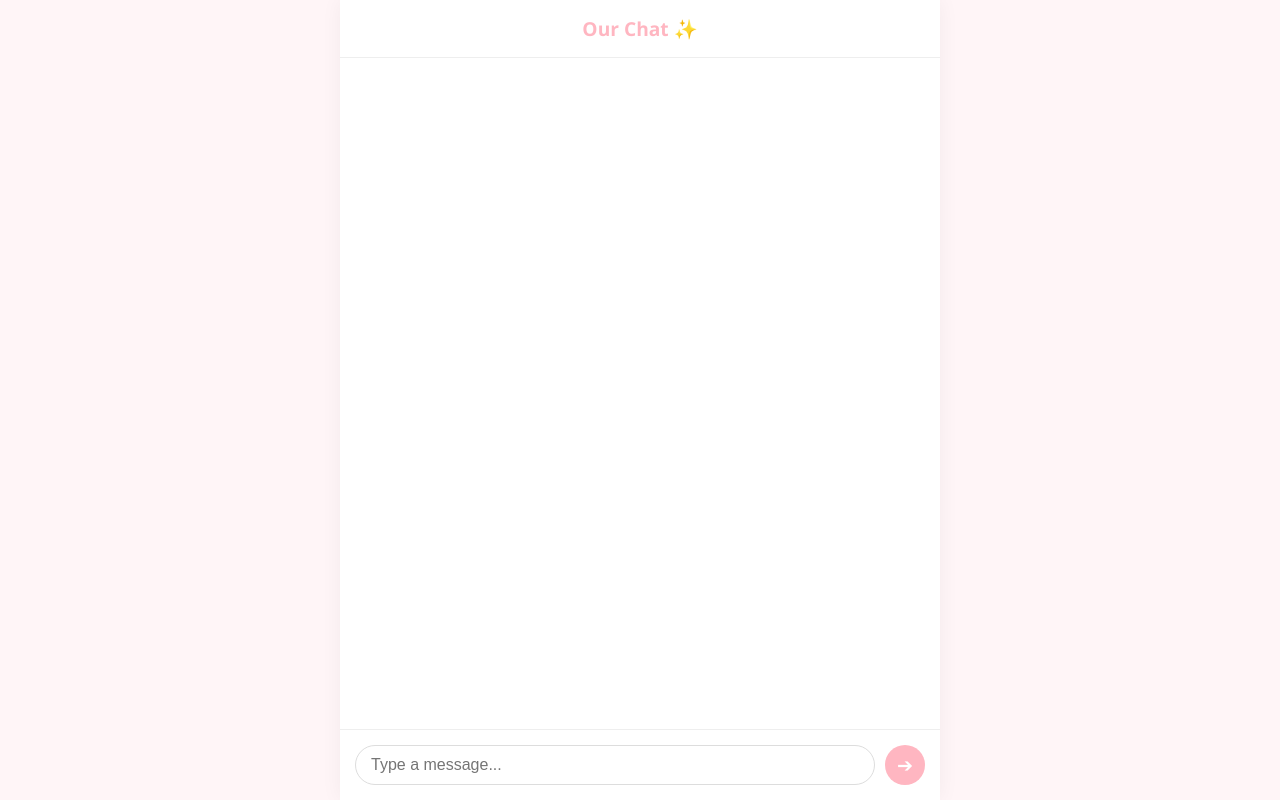
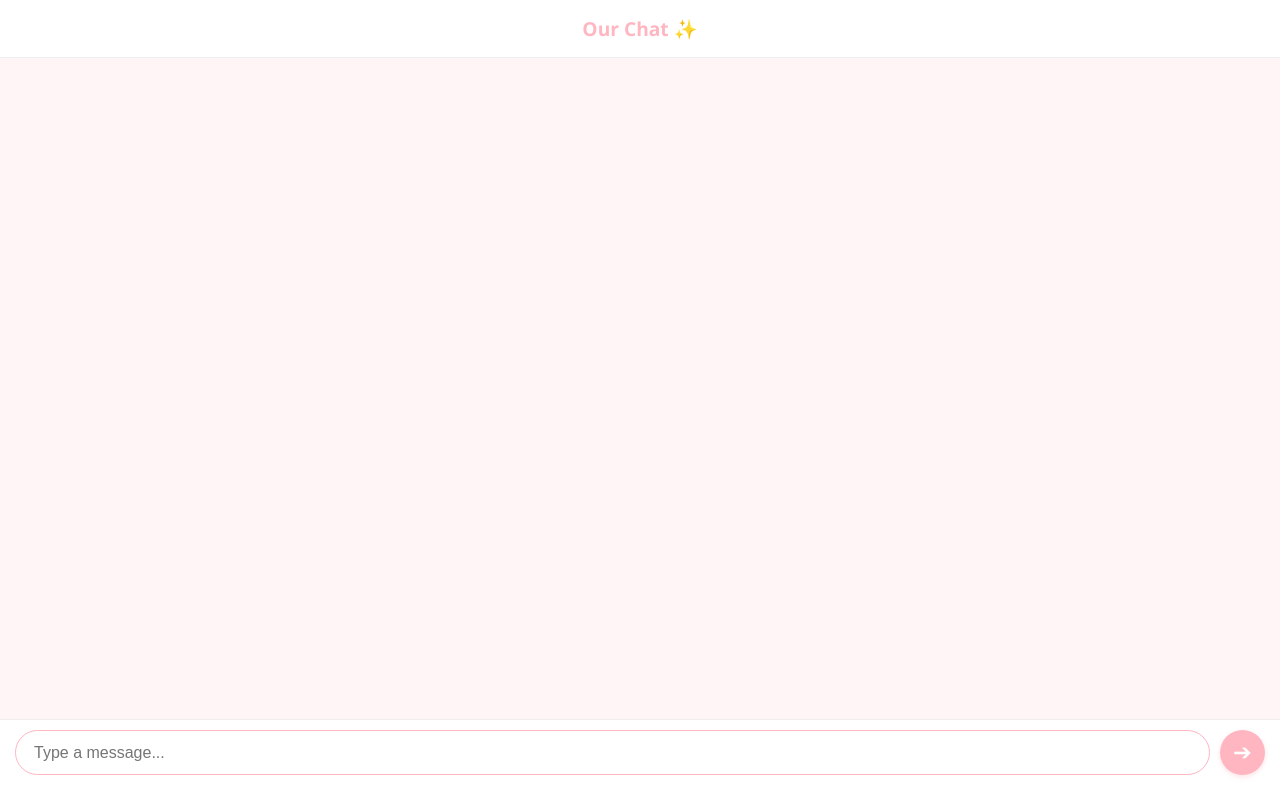
Before and after one commit to THESHMIL0/catworld-server, a website: page index.html in a window 1280 px wide. Drawn offline with Linux system fonts and the light colour scheme; no server answers.

Commit message:
Update index.html

```diff
--- a/index.html
+++ b/index.html
@@ -17,18 +17,18 @@
             margin: 0;
             padding: 0;
             height: 100%;
+            width: 100%;
             font-family: 'Segoe UI', Tahoma, Geneva, Verdana, sans-serif;
             background-color: var(--bg-color);
+            overflow: hidden; /* Prevent body scroll */
         }
 
         .chat-container {
             display: flex;
             flex-direction: column;
-            height: 100%;
-            max-width: 600px;
-            margin: 0 auto;
+            height: 100vh;
+            width: 100%;
             background: var(--chat-bg);
-            box-shadow: 0 0 20px rgba(0,0,0,0.05);
         }
 
         .header {
@@ -39,6 +39,7 @@
             color: var(--primary-color);
             font-weight: bold;
             font-size: 1.2rem;
+            flex-shrink: 0;
         }
 
         #messages {
@@ -48,6 +49,7 @@
             display: flex;
             flex-direction: column;
             gap: 10px;
+            background-color: var(--bg-color);
         }
 
         .bubble {
@@ -57,6 +59,7 @@
             font-size: 0.95rem;
             line-height: 1.4;
             position: relative;
+            box-shadow: 0 1px 2px rgba(0,0,0,0.1);
         }
 
         .bubble.me {
@@ -81,17 +84,18 @@
         }
 
         .input-area {
-            padding: 15px;
+            padding: 10px 15px 25px 15px; /* Extra bottom padding for mobile */
             background: white;
             border-top: 1px solid #eee;
             display: flex;
             gap: 10px;
+            flex-shrink: 0;
         }
 
         input {
             flex: 1;
             border: 1px solid #ddd;
-            padding: 10px 15px;
+            padding: 12px 18px;
             border-radius: 25px;
             outline: none;
             font-size: 1rem;
@@ -105,14 +109,15 @@
             background: var(--primary-color);
             color: white;
             border: none;
-            width: 40px;
-            height: 40px;
+            width: 45px;
+            height: 45px;
             border-radius: 50%;
             cursor: pointer;
             display: flex;
             align-items: center;
             justify-content: center;
-            font-size: 1.2rem;
+            font-size: 1.4rem;
+            box-shadow: 0 2px 5px rgba(255,182,193,0.4);
         }
     </style>
 </head>
@@ -132,13 +137,15 @@
         const messagesDiv = document.getElementById('messages');
         const input = document.getElementById('messageInput');
 
-        // This would be replaced by your real username logic
         let currentUser = "Thesh";
 
         async function loadMessages() {
             try {
                 const response = await fetch('/api/messages');
                 const messages = await response.json();
+
+                // Only update if count changed or first load
+                if (window.lastMsgCount !== messages.length) {
                     messagesDiv.innerHTML = '';
                     messages.forEach(msg => {
                         const div = document.createElement('div');
@@ -150,6 +157,8 @@
                         messagesDiv.appendChild(div);
                     });
                     messagesDiv.scrollTop = messagesDiv.scrollHeight;
+                    window.lastMsgCount = messages.length;
+                }
             } catch (e) { console.error(e); }
         }
 
@@ -158,13 +167,15 @@
             if (!text) return;
 
             try {
-                await fetch('/api/messages', {
+                const response = await fetch('/api/messages', {
                     method: 'POST',
                     headers: { 'Content-Type': 'application/json' },
                     body: JSON.stringify({ sender: currentUser, text: text })
                 });
+                if(response.ok) {
                     input.value = '';
                     loadMessages();
+                }
             } catch (e) { console.error(e); }
         }
 
@@ -174,9 +185,13 @@
             }
         });
 
-        // Poll for new messages every 3 seconds
-        setInterval(loadMessages, 3000);
+        // Focus input on load
+        window.onload = () => {
+            input.focus();
             loadMessages();
+        };
+
+        setInterval(loadMessages, 2000);
     </script>
 </body>
 </html>
```
Lines whose indentation alone changed are shown as unchanged.
